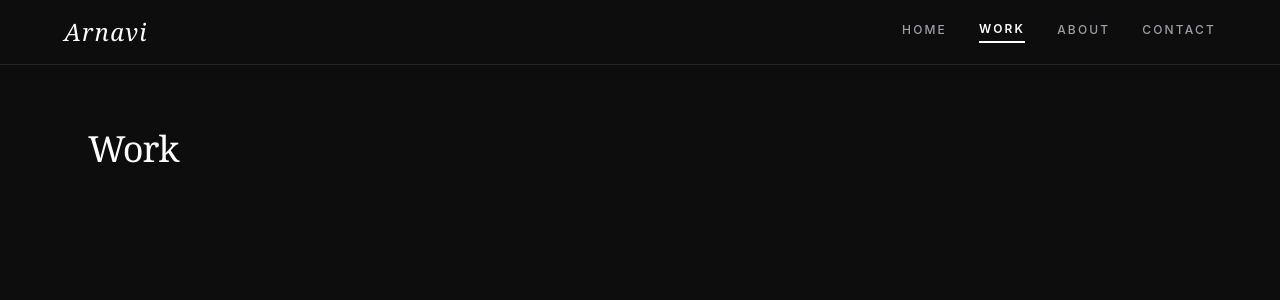
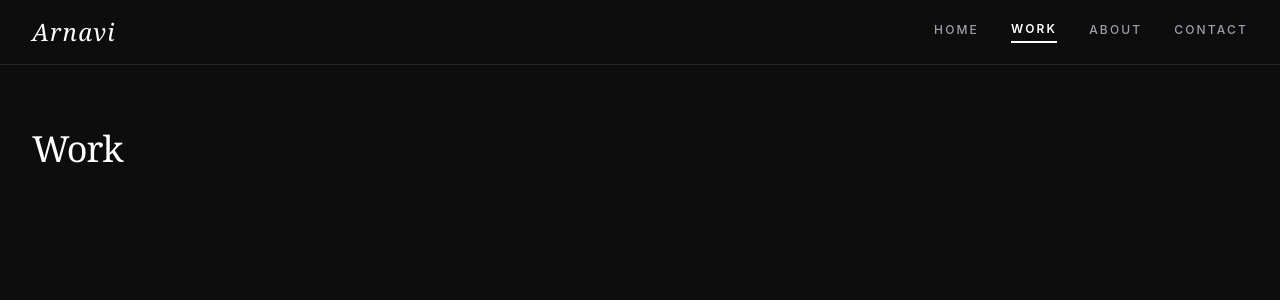
Before and after one commit to arnavibhagat-png/arnavibhagat-portfolio, a React (Vite) app: page /work in a window 1280 px wide. Shown: the top 300 px of the page. Built offline with nearby package versions, Linux system fonts and the light colour scheme.

Commit message:
Add Google Analytics 4 gtag script

```diff
--- a/index.html
+++ b/index.html
@@ -5,6 +5,15 @@
     <link rel="icon" type="image/svg+xml" href="/favicon.svg" />
     <meta name="viewport" content="width=device-width, initial-scale=1.0" />
     <title>arnavibhagat-portfolio</title>
+    <!-- Google tag (gtag.js) -->
+    <script async src="https://www.googletagmanager.com/gtag/js?id=G-RDEKMQ28ZT"></script>
+    <script>
+      window.dataLayer = window.dataLayer || [];
+      function gtag(){dataLayer.push(arguments);}
+      gtag('js', new Date());
+
+      gtag('config', 'G-RDEKMQ28ZT');
+    </script>
   </head>
   <body>
     <div id="root"></div>
--- a/src/components/Nav.jsx
+++ b/src/components/Nav.jsx
@@ -9,8 +9,8 @@ export default function Nav() {
   ]
 
   return (
-    <header className="w-full bg-[#0d0d0d] border-b border-white/10 px-6 py-4 sticky top-0 z-50 backdrop-blur-md">
-      <nav className="max-w-6xl mx-auto flex items-center justify-between">
+    <header className="w-full bg-[#0d0d0d] border-b border-white/10 px-4 sm:px-8 py-4 sticky top-0 z-50 backdrop-blur-md">
+      <nav className="w-full flex items-center justify-between">
         <NavLink
           to="/"
           className="text-xl sm:text-2xl font-serif italic tracking-wider text-white hover:text-gray-300 transition-colors"
--- a/src/pages/About.jsx
+++ b/src/pages/About.jsx
@@ -4,7 +4,7 @@ export default function About() {
   return (
     <div className="min-h-screen bg-[#0d0d0d] text-white">
       <Nav />
-      <main className="max-w-6xl mx-auto px-6 py-16">
+      <main className="w-full px-4 sm:px-8 py-16">
         <h1 className="text-4xl font-serif tracking-tight">About</h1>
       </main>
     </div>
--- a/src/pages/Contact.jsx
+++ b/src/pages/Contact.jsx
@@ -4,7 +4,7 @@ export default function Contact() {
   return (
     <div className="min-h-screen bg-[#0d0d0d] text-white">
       <Nav />
-      <main className="max-w-6xl mx-auto px-6 py-16">
+      <main className="w-full px-4 sm:px-8 py-16">
         <h1 className="text-4xl font-serif tracking-tight">Contact</h1>
       </main>
     </div>
--- a/src/pages/Home.jsx
+++ b/src/pages/Home.jsx
@@ -4,7 +4,7 @@ export default function Home() {
   return (
     <div className="min-h-screen bg-[#0d0d0d] text-white">
       <Nav />
-      <main className="max-w-6xl mx-auto px-6 py-16">
+      <main className="w-full px-4 sm:px-8 py-16">
         <h1 className="text-4xl font-serif tracking-tight">Home</h1>
       </main>
     </div>
--- a/src/pages/Work.jsx
+++ b/src/pages/Work.jsx
@@ -4,7 +4,7 @@ export default function Work() {
   return (
     <div className="min-h-screen bg-[#0d0d0d] text-white">
       <Nav />
-      <main className="max-w-6xl mx-auto px-6 py-16">
+      <main className="w-full px-4 sm:px-8 py-16">
         <h1 className="text-4xl font-serif tracking-tight">Work</h1>
       </main>
     </div>
```
